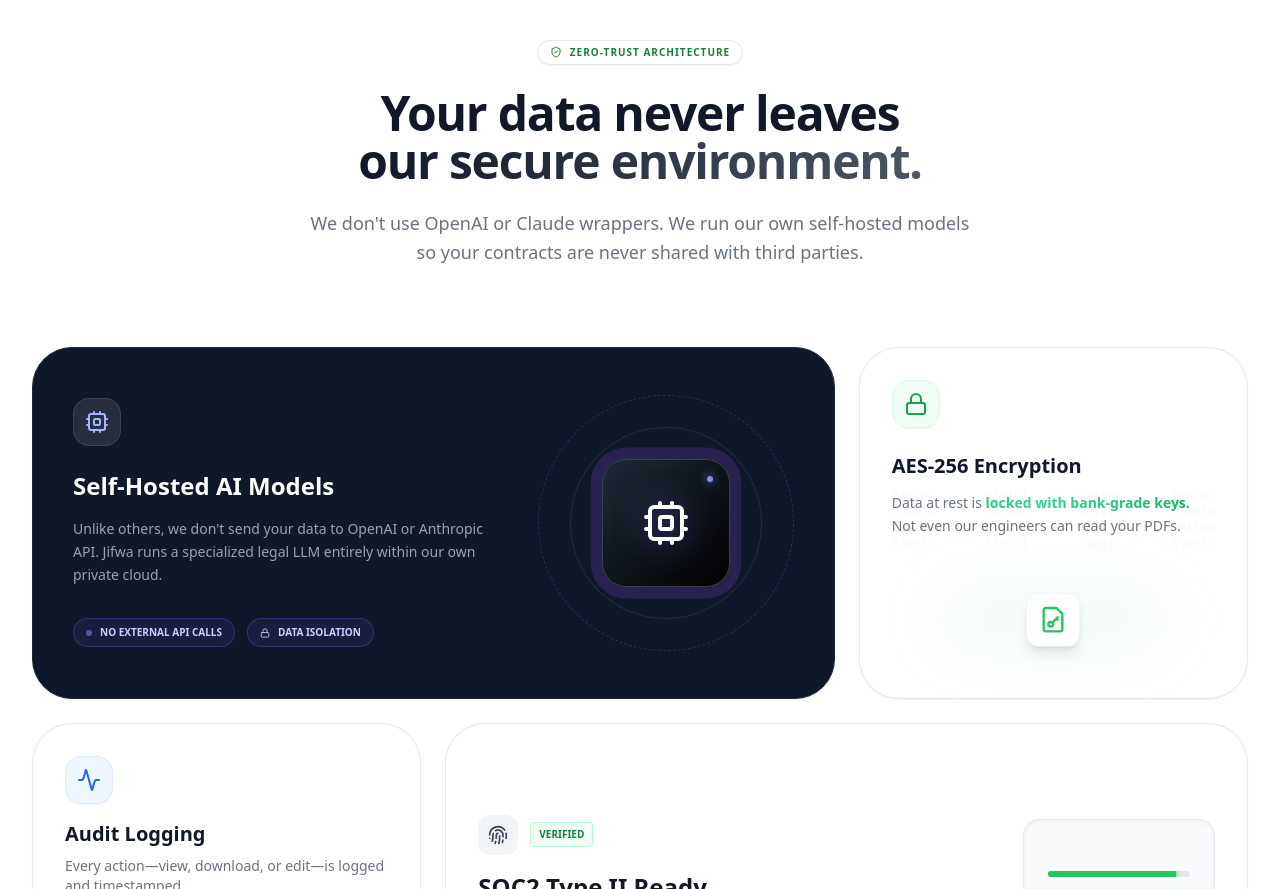
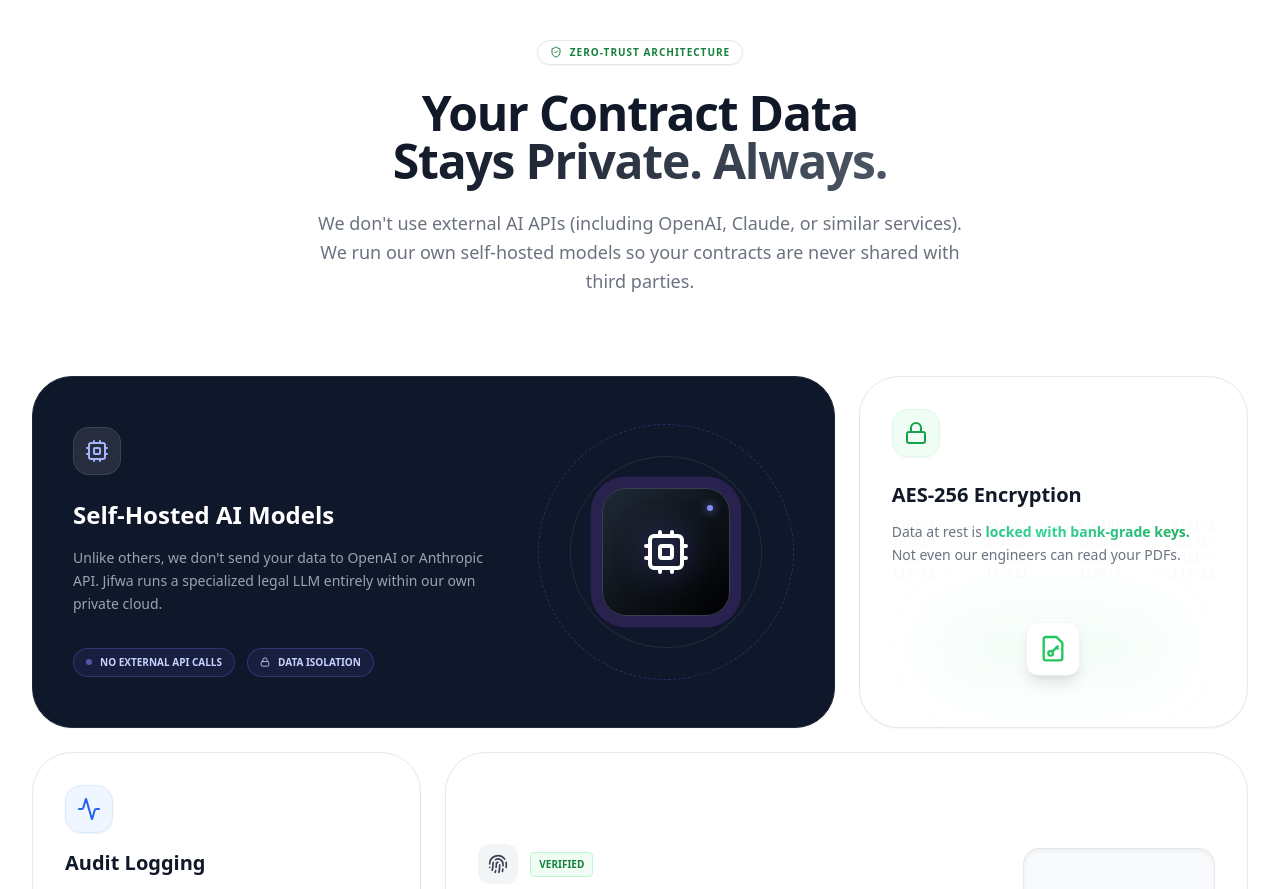
Before and after one commit to StarDust130/jifwa, a Next.js app: page / in a window 1280 px wide. Shown: the part 2020-2909 px from the top of the page. Built offline with nearby package versions, Linux system fonts and the light colour scheme; no server answers.

Commit message:
updated security section

```diff
--- a/components/landing/SecuritySection.tsx
+++ b/components/landing/SecuritySection.tsx
@@ -4,13 +4,10 @@ import { motion, Variants } from "framer-motion";
 import {
   ShieldCheck,
   Lock,
-  EyeOff,
-  FileKey,
-  Fingerprint,
   Cpu,
   Activity,
-  CheckCircle2,
-  Server,
+  Fingerprint,
+  FileKey,
 } from "lucide-react";
 
 // --- ANIMATIONS ---
@@ -76,6 +73,7 @@ const SecuritySection = () => {
             Zero-Trust Architecture
           </motion.div>
 
+          {/* PDF Source: Section 6 - Privacy & Security [cite: 274] */}
           <motion.h2
             initial={{ opacity: 0, y: 20 }}
             whileInView={{ opacity: 1, y: 0 }}
@@ -83,15 +81,16 @@ const SecuritySection = () => {
             transition={{ delay: 0.1 }}
             className="text-4xl md:text-5xl font-extrabold tracking-tight text-gray-900 mb-6"
           >
-            Your data never leaves <br />
+            Your Contract Data <br />
             <span className="text-transparent bg-clip-text bg-gradient-to-r from-gray-900 to-gray-600">
-              our secure environment.
+              Stays Private. Always.
             </span>
           </motion.h2>
 
+          {/* PDF Source: Section 4 - AI Transparency [cite: 458] */}
           <p className="text-lg text-gray-500 leading-relaxed max-w-2xl mx-auto">
-            We don't use OpenAI or Claude wrappers. We run our own self-hosted
-            models so your contracts are never shared with third parties.
+            We don&apos;t use external AI APIs (including OpenAI, Claude, or similar services).
+            We run our own self-hosted models so your contracts are never shared with third parties.
           </p>
         </div>
 
@@ -114,8 +113,9 @@ const SecuritySection = () => {
               <h3 className="text-2xl font-bold mb-4 text-white">
                 Self-Hosted AI Models
               </h3>
+              {/* PDF Source: Section 4 - AI Transparency [cite: 458, 463] */}
               <p className="text-gray-400 text-sm leading-relaxed mb-8">
-                Unlike others, we don't send your data to OpenAI or Anthropic
+                Unlike others, we don&apos;t send your data to OpenAI or Anthropic
                 API. Jifwa runs a specialized legal LLM entirely within our own
                 private cloud.
               </p>
@@ -196,7 +196,7 @@ const SecuritySection = () => {
                 AES-256 Encryption
               </h3>
 
-              {/* COOL HIGHLIGHT ANIMATION */}
+              {/* PDF Source: Section 4 - Security & Encryption [cite: 466, 469] */}
               <p className="text-gray-500 text-sm leading-relaxed">
                 Data at rest is{" "}
                 <motion.span
@@ -227,7 +227,7 @@ const SecuritySection = () => {
             </div>
           </motion.div>
 
-          {/* CARD 3: REAL-TIME AUDIT */}
+          {/* CARD 3: AUDIT LOGGING */}
           <motion.div
             variants={cardHover}
             initial="rest"
@@ -241,6 +241,7 @@ const SecuritySection = () => {
               <h3 className="text-xl font-bold text-gray-900 mb-2">
                 Audit Logging
               </h3>
+              {/* PDF Source: Data Processing [cite: 363] */}
               <p className="text-gray-500 text-sm">
                 Every action—view, download, or edit—is logged and timestamped.
               </p>
@@ -282,6 +283,7 @@ const SecuritySection = () => {
               <h3 className="text-2xl font-bold mb-2 text-gray-900">
                 SOC2 Type II Ready
               </h3>
+              {/* PDF Source: Section 4 - Solution [cite: 249] */}
               <p className="text-gray-500 text-sm max-w-md">
                 Our infrastructure is continuously monitored. We maintain
                 comprehensive evidence logs automatically.
```
